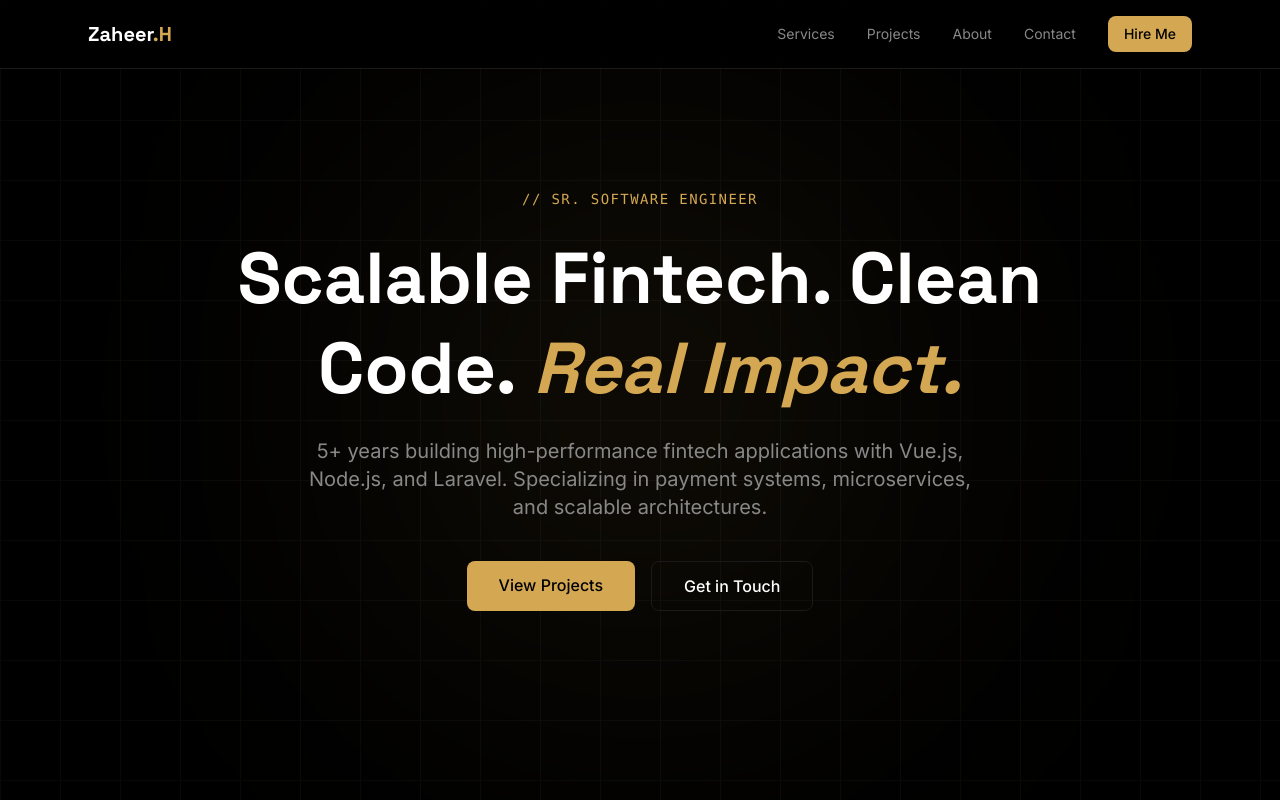
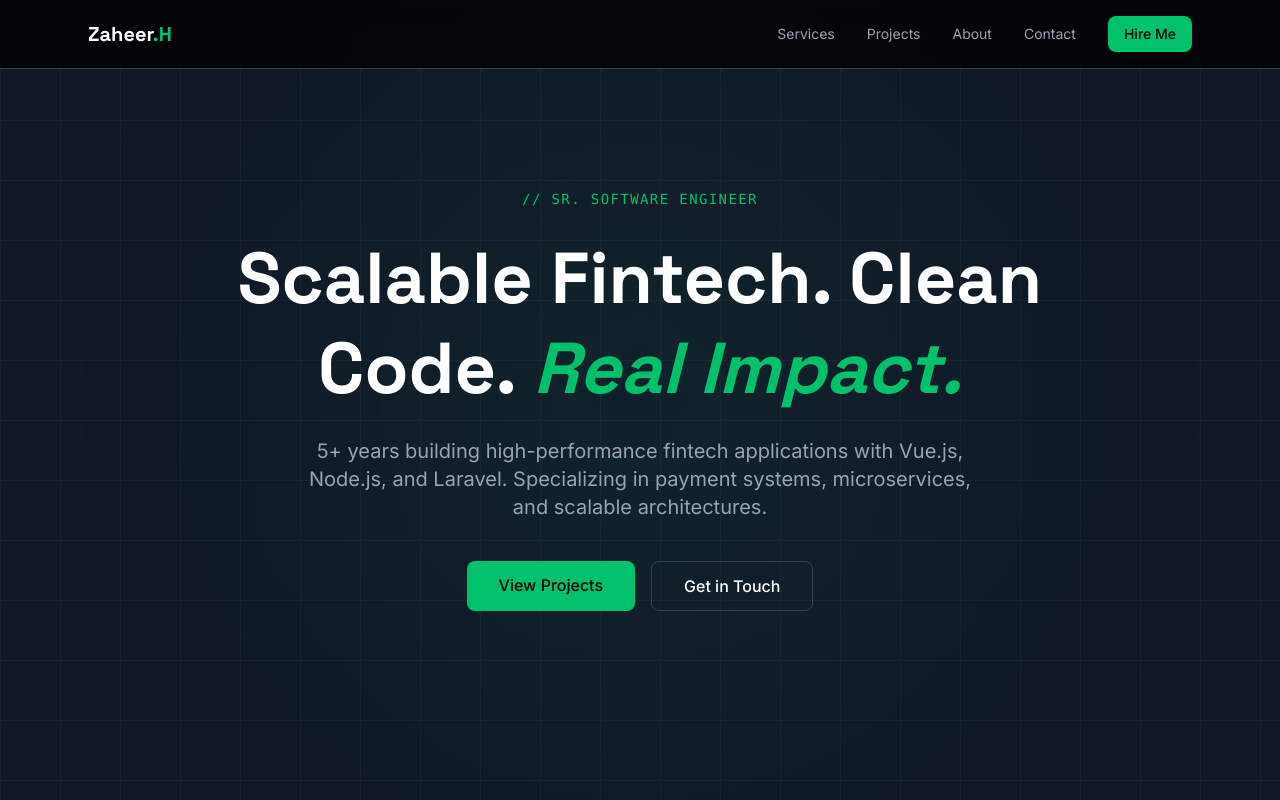
Before and after one commit to Zaheer-Hassan/portfolio, a Next.js app: page / in a window 1280 px wide. Shown: the top 800 px of the page. Built offline with nearby package versions, Linux system fonts and the light colour scheme.

Commit message:
Update color scheme

```diff
--- a/app/globals.css
+++ b/app/globals.css
@@ -1,15 +1,15 @@
 @import "tailwindcss";
 
 @theme {
-  --color-background: #000000;
-  --color-card: #0A0A0A;
-  --color-card-hover: #111111;
-  --color-border: #1A1A1A;
-  --color-border-light: #2A2A2A;
-  --color-accent: #D4A853;
-  --color-accent-light: #E8C97A;
-  --color-muted: #888888;
-  --color-dim: #555555;
+  --color-background: #111827;
+  --color-card: #1F2937;
+  --color-card-hover: #283548;
+  --color-border: #374151;
+  --color-border-light: #4B5563;
+  --color-accent: #01c16a;
+  --color-accent-light: #34d399;
+  --color-muted: #9CA3AF;
+  --color-dim: #6B7280;
 
   --font-sans: var(--font-inter);
   --font-heading: var(--font-space-grotesk);
--- a/tailwind.config.ts
+++ /dev/null
@@ -1,27 +0,0 @@
-import type { Config } from "tailwindcss";
-
-const config: Config = {
-  content: [
-    "./components/**/*.{js,ts,jsx,tsx,mdx}",
-    "./app/**/*.{js,ts,jsx,tsx,mdx}",
-    "./data/**/*.{js,ts,jsx,tsx,mdx}",
-  ],
-  theme: {
-    extend: {
-      colors: {
-        background: "#0A0A0F",
-        card: "#0F0F1A",
-        border: "#1E1E3A",
-        primary: "#6366F1",
-        secondary: "#8B5CF6",
-        muted: "#94A3B8",
-      },
-      fontFamily: {
-        sans: ["var(--font-inter)"],
-        heading: ["var(--font-space-grotesk)"],
-      },
-    },
-  },
-  plugins: [],
-};
-export default config;
```
